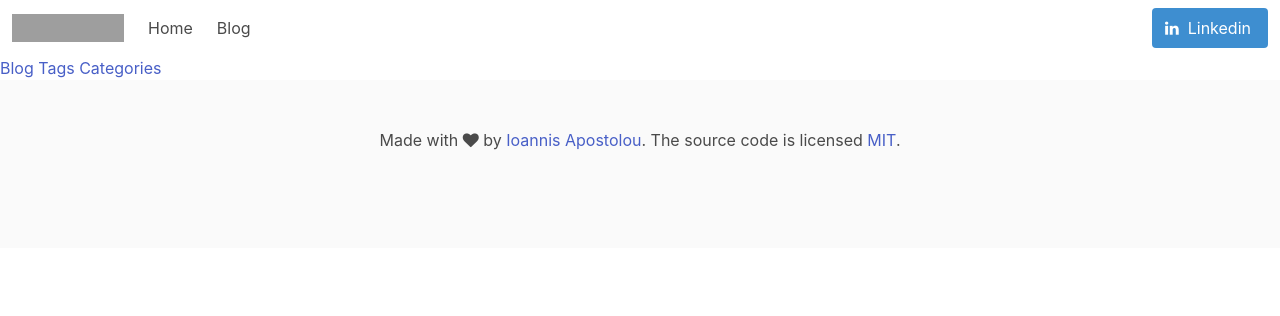
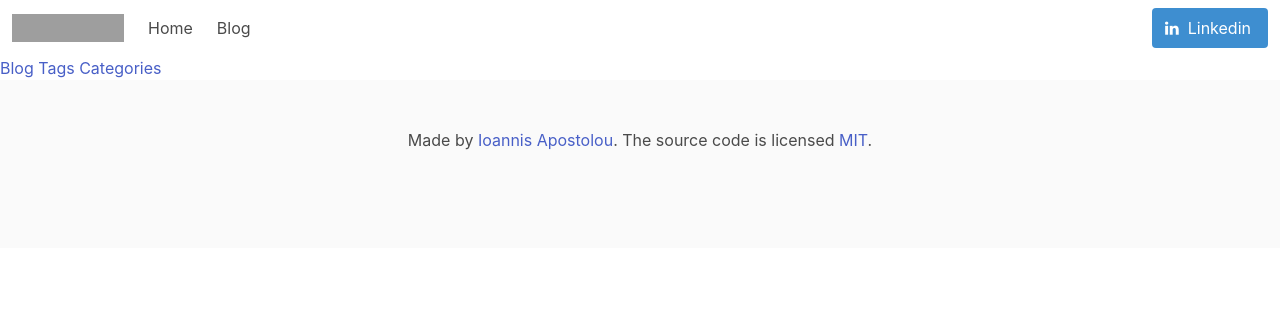
Before and after one commit to giannistolou/blog-django, a Django app: page / in a window 1280 px wide. Shown: the top 316 px of the page. Run offline with Django 3.2, Linux system fonts and the light colour scheme; grey boxes are pictures that could not be loaded.

Commit message:
Change footer

```diff
--- a/articles/templates/footer.html
+++ b/articles/templates/footer.html
@@ -1,7 +1,7 @@
 <footer class="footer">
   <div class="content has-text-centered">
     <p>
-      Made with <i class="fa fa-heart"></i>  by <a target="_blank" href="https://gitlab.com/giannistolou">Ioannis Apostolou</a>. The source code is licensed
+      Made by <a target="_blank" href="https://gitlab.com/giannistolou">Ioannis Apostolou</a>. The source code is licensed
       <a href="http://opensource.org/licenses/mit-license.php">MIT</a>.
   </div>
 </footer>
```
